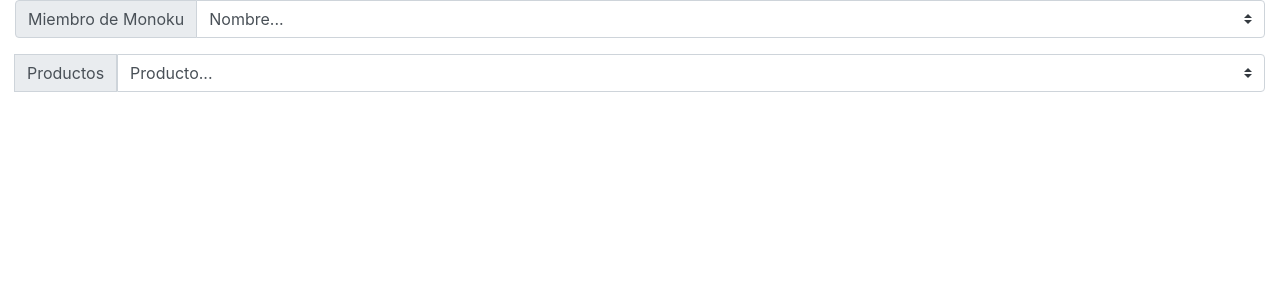
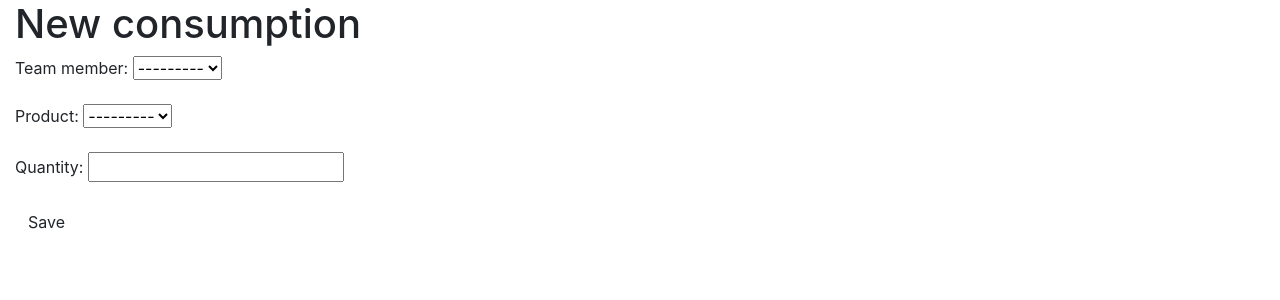
Before and after one commit to sarajoha/prueba-monoku, a Django app: page /eat/ in a window 1280 px wide. Shown: the top 300 px of the page. Run offline with Django 3.2, Linux system fonts and the light colour scheme; data that the repository does not hold is empty; some libraries are stand-ins or nearby versions.

Commit message:
Changed models and created filter

```diff
--- a/mysite/settings.py
+++ b/mysite/settings.py
@@ -25,7 +25,7 @@ SECRET_KEY = '7(aznm--o0*1v2o^ai#r+g0++c9$t+(x2tsly%a*=dqsqg4cbx'
 # SECURITY WARNING: don't run with debug turned on in production!
 DEBUG = True
 
-ALLOWED_HOSTS = ['127.0.0.1', '.pythonanywhere.com']
+ALLOWED_HOSTS = ['127.0.0.1', '.pythonanywhere.com', 'localhost']
 
 
 # Application definition
--- /dev/null
+++ b/polls/forms.py
@@ -0,0 +1,13 @@
+from django import forms
+
+from .models import Consumption
+
+class ConsumptionForm(forms.ModelForm):
+
+    team_member = Consumption.objects.values('team_member__name')
+    product = Consumption.objects.values('product__name')
+
+    class Meta:
+        model = Consumption
+
+        fields = ('team_member', 'product', 'quantity')
--- a/polls/models.py
+++ b/polls/models.py
@@ -3,28 +3,27 @@ from django.utils import timezone
 # Create your models here.
 
 
-class Product(models.Model):
+class Team_member(models.Model):
     name = models.CharField(max_length=200, unique=True)
-    #agregar campo de cantidad total, que seria el inventario
 
     def __str__(self):
         return self.name
 
 
+class Product(models.Model):
+    name = models.CharField(max_length=200, unique=True)
+    quantity = models.PositiveIntegerField(null=True)
+
+    def __str__(self):
+        return '%s %s' % (self.name, self.quantity)
+
+
 class Consumption(models.Model):
-    quantity = models.IntegerField()
+    team_member = models.ForeignKey(Team_member, on_delete=models.CASCADE, null=True)
     product = models.ForeignKey(Product, on_delete=models.CASCADE, null=True)
+    quantity = models.PositiveIntegerField()
 #el consumo no puede ser mayor a lo que haya en el inventario
 #cada vez que haya un consumo se debe restar del inventario
 
     def __str__(self):
-        return '%s %s' % (self.product, self.quantity)
-
-
-class Team_member(models.Model):
-    name = models.CharField(max_length=200, unique=True)
-    products = models.ManyToManyField(Product)
-    consumptions = models.ManyToManyField(Consumption)
-
-    def __str__(self):
-        return self.name
+        return '%s %s %s' % (self.team_member, self.product, self.quantity)
--- a/polls/templates/polls/eat.html
+++ b/polls/templates/polls/eat.html
@@ -4,6 +4,18 @@
   <!-- Choose person -->
   <div class="row">
     <div class="col">
+
+
+      <h1>New consumption</h1>
+      <form method="POST" class="post-form">{% csrf_token %}
+        {{ form.as_p }}
+          <button type="submit" class="save btn btn-default">Save</button>
+      </form>
+
+
+
+
+    <!--
       <div class="input-group mb-3">
         <div class="input-group-prepend">
           <label class="input-group-text" for="inputGroupSelect01">Miembro de Monoku</label>
@@ -18,17 +30,7 @@
 
 
 
-      <div class="input-group mb-3">
-        <div class="input-group-append">
-          <label class="input-group-text" for="inputGroupSelect02">Productos</label>
-        </div>
-        <select class="custom-select" id="inputGroupSelect02">
-          <option selected>Producto...</option>
-            {% for product in products %}
-            <option value="1"> {{ product }}</option>
-            {% endfor %}
-        </select>
-      </div>
+-->
 
     </div>
   </div>
--- a/polls/views.py
+++ b/polls/views.py
@@ -1,19 +1,35 @@
-from django.shortcuts import render
+from django.shortcuts import render, redirect
 from .models import Product, Consumption, Team_member
 from django.db.models import Avg, Max, Min, Sum, Count
+from .forms import ConsumptionForm
 
 # Create your views here.
-def answers(request):
+def answers(request, name=None):
     names = Team_member.objects.all() #for name in names do
-    ate_the_most = Team_member.objects.annotate(sum=Sum('consumptions__quantity')).order_by('-sum').first()
-    most_cons = Team_member.objects.values('consumptions__product__name').annotate(sum=Sum('consumptions__quantity')).order_by('-sum').first()
-    most_consumed = most_cons['consumptions__product__name']
+    consumption = Consumption.objects.values('product__name')
+    #Consumption.objects.values('product__name').filter(team_member__name='Nata').distinct()
+    #Consumption.objects.values('product__name').filter(team_member=name).distinct()
 
-    return render(request, 'polls/answers.html', {'names': names, #'products': products,
+    ate_most = Consumption.objects.values('team_member__name').annotate(sum=Sum('quantity')).order_by('-sum').first()
+    ate_the_most = ate_most['team_member__name']
+
+    most_cons = Consumption.objects.values('product__name').annotate(sum=Sum('quantity')).order_by('-sum').first()
+    most_consumed = most_cons['product__name']
+
+    return render(request, 'polls/answers.html', {'names': names, 'consumption': consumption,
+                                                'name': name,
                                                 'ate_the_most': ate_the_most,
-                                                'most_consumed': most_consumed})
+                                                'most_consumed': most_consumed,
+                                                })
 
 def eat(request):
-    names = Team_member.objects.all()
-    products = Product.objects.all()
-    return render(request, 'polls/eat.html', {'names': names, 'products': products})
+
+    if request.method == "POST":
+        form = ConsumptionForm(request.POST)
+        if form.is_valid():
+            post = form.save(commit=False)
+            post.save()
+            return redirect('answers')
+    else:
+        form = ConsumptionForm()
+    return render(request, 'polls/eat.html', {'form': form,})
--- a/scripts/add_consumptions.py
+++ b/scripts/add_consumptions.py
@@ -1,4 +1,4 @@
-from polls.models import Product, Consumption, Team_member
+from polls.models import Consumption, Team_member, Product
 
 def run():
 
@@ -21,5 +21,4 @@ def run():
         member = Team_member.objects.get(name=key)
         for item, inner_value in value.items():
             prod = Product.objects.get(name=item)
-            consume = Consumption.objects.get(product=prod, quantity=inner_value)
-            member.consumptions.add(consume)
+            Consumption.objects.create(team_member=member, product=prod, quantity=inner_value)
```
Also changed, not shown: polls/templates/polls/answers.html (+5 -3 lines), polls/templatetags/poll_extras.py (added, +7 -0 lines), polls/migrations/0003_auto_20190412_1031.py (added), polls/migrations/0004_auto_20190412_1137.py (added), polls/templatetags/__init__.py (added).
